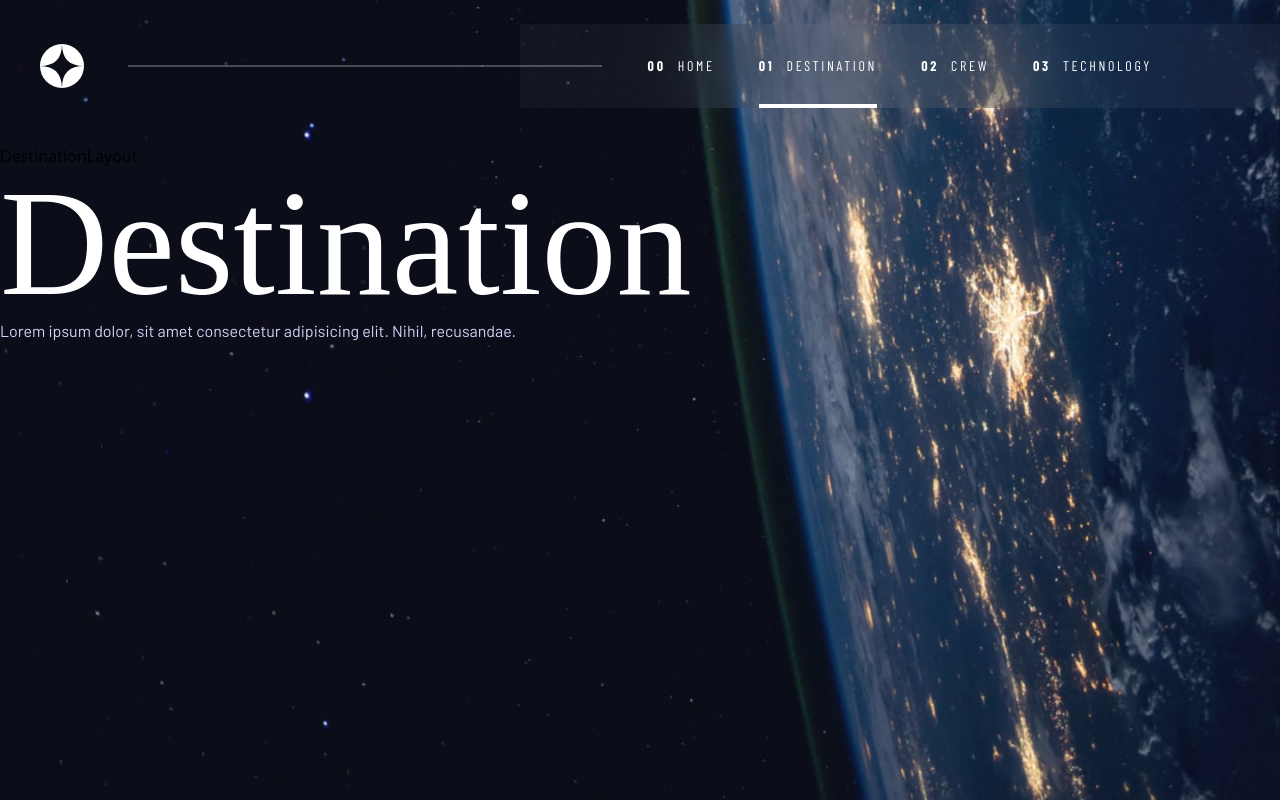
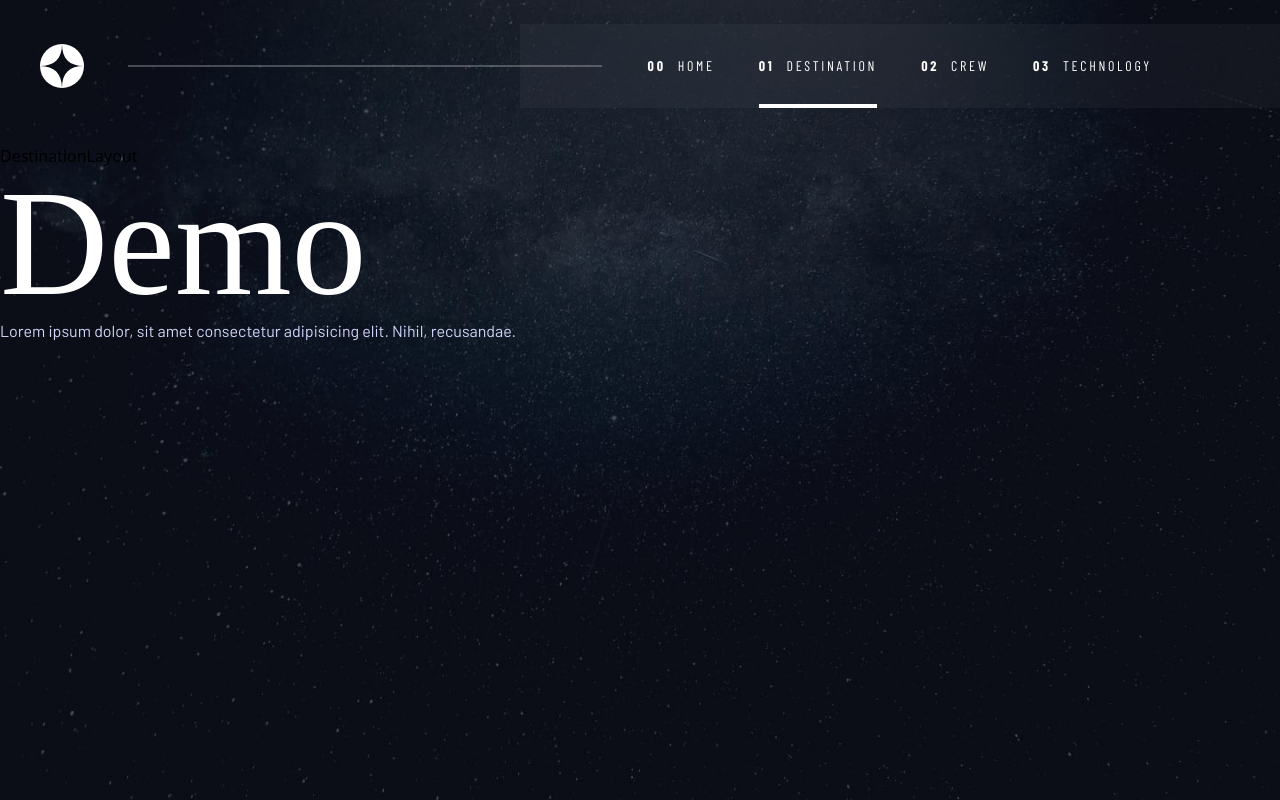
Before and after one commit to LamineGitHub/Space-tourism-website, a React (Vite) app: page /destination in a window 1280 px wide. Built offline with nearby package versions, Linux system fonts and the light colour scheme; a web font is replaced by a local one.

Commit message:
bg change for each page

```diff
--- a/src/layouts/DestinationLayout.jsx
+++ b/src/layouts/DestinationLayout.jsx
@@ -2,7 +2,7 @@ const DestinationLayout = () => {
   return (
     <>
       <div>DestinationLayout</div>
-      <h1>Destination</h1>
+      <h1>Demo</h1>
       <p>
         Lorem ipsum dolor, sit amet consectetur adipisicing elit. Nihil,
         recusandae.
--- a/src/layouts/RouteLayout.jsx
+++ b/src/layouts/RouteLayout.jsx
@@ -1,9 +1,14 @@
-import { Outlet } from "react-router-dom"
+import { Outlet, useLocation } from "react-router-dom"
 import Header from "../components/header"
+import { bgPages } from "../utils/bgPages"
 
 const RoutLayout = () => {
+  const { pathname } = useLocation()
+
   return (
-    <div className="w-screen h-screen bg-no-repeat bg-cover bg-home-mobile sm:bg-home-tablet lg:bg-home-desktop">
+    <div
+      className={`w-screen h-screen bg-no-repeat bg-cover ${bgPages(pathname)}`}
+    >
       <Header />
 
       <div className="container mx-auto">
--- a/src/layouts/TechnoLayout.jsx
+++ b/src/layouts/TechnoLayout.jsx
@@ -2,7 +2,7 @@ const TechnoLayout = () => {
   return (
     <>
       <div>TechnologyLayout</div>
-      <h1>Technology</h1>
+      <h1>Techno</h1>
       <p>
         Lorem ipsum dolor, sit amet consectetur adipisicing elit. Nihil,
         recusandae.
--- /dev/null
+++ b/src/utils/bgPages.jsx
@@ -0,0 +1,17 @@
+export const bgPages = (pathname) => {
+  const path = pathname.split("/").slice(1).toString()
+
+  switch (path) {
+    case "destination":
+      return "bg-destination-mobile sm:bg-destination-tablet lg:bg-destination-desktop"
+
+    case "crew":
+      return "bg-crew-mobile sm:bg-crew-tablet lg:bg-crew-desktop"
+
+    case "technology":
+      return "bg-technology-mobile sm:bg-technology-tablet lg:bg-technology-desktop"
+
+    default:
+      return "bg-home-mobile sm:bg-home-tablet lg:bg-home-desktop"
+  }
+}
```
